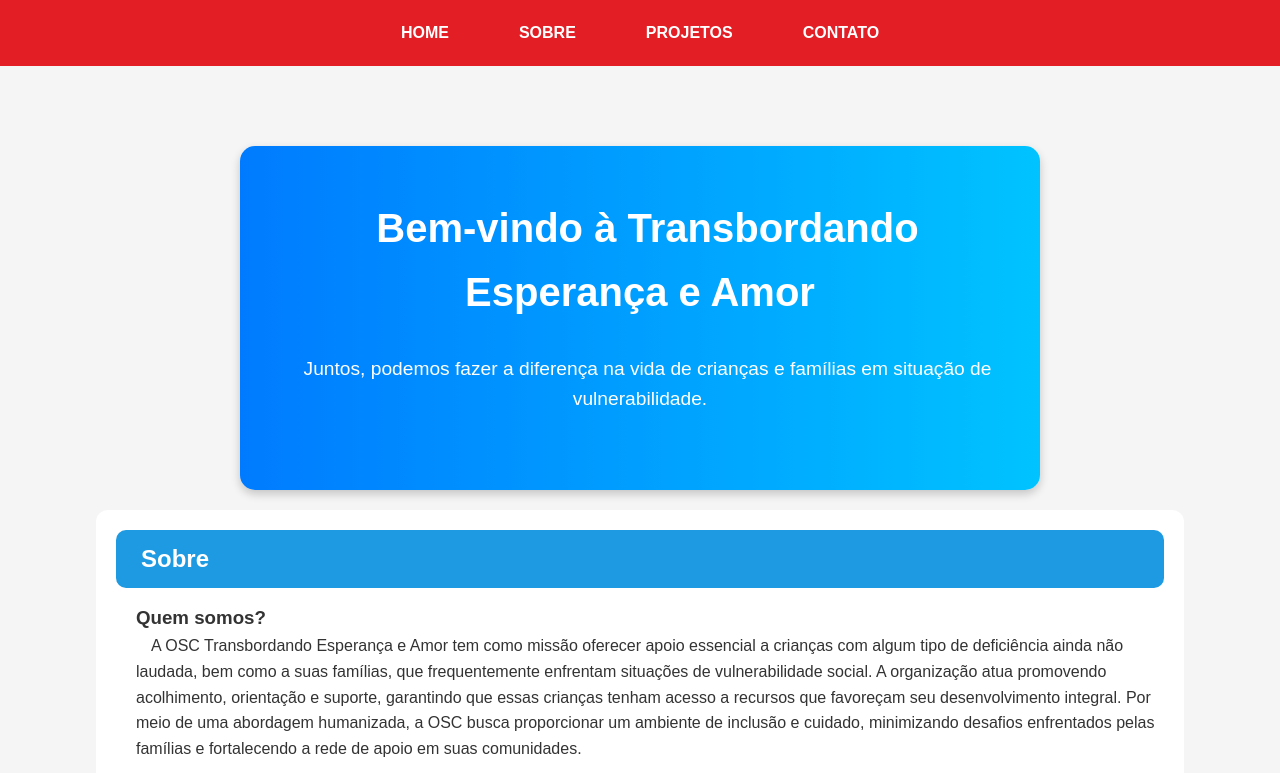
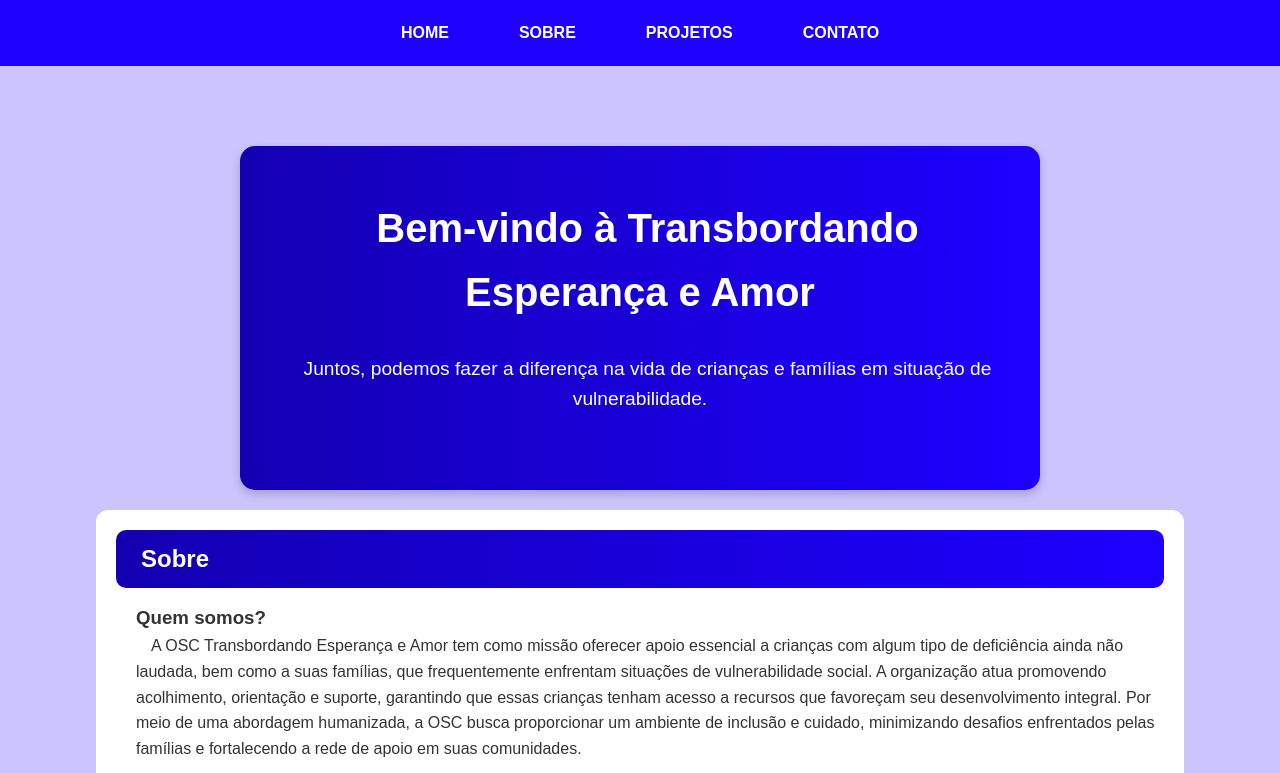
Before and after one commit to vitor007P/Pratica-Extensionista, a plain HTML site: page index.html in a window 1280 px wide. Shown: the top 773 px of the page. Drawn offline with Linux system fonts and the light colour scheme; a script that the page names is missing.

Commit message:
ajuste esquema de cores

```diff
--- a/style.css
+++ b/style.css
@@ -1,8 +1,8 @@
 :root {
-    --cor-background: #f5f5f5;
-    --cor-principal: #E31E25;
-    --cor-secundaria: #E1DA0E;
-    --cor-terciaria: #1E9AE2;
+    --cor-background: #CBC4FF;
+    --cor-principal: #1D00FF;
+    --cor-secundaria: #FFDC00;
+    --cor-terciaria: #1400B2;
     --cor-texto: #333;
     --cor-texto-claro: #ffffff;
     --cor-link-hover: #f1faee;
@@ -58,7 +58,7 @@ header.menu-toggle {
 }
 
 header.azul {
-    background-color: var(--cor-terciaria);
+    background: linear-gradient(to right, var(--cor-terciaria), var(--cor-principal));
 }
 
 
@@ -222,7 +222,7 @@ h3.projetosDisplay {
 }
 
 #inicio {
-    background: linear-gradient(to right, #007bff, #00c3ff);
+    background: linear-gradient(to right, var(--cor-terciaria), var(--cor-principal));
     color: white;
     text-align: center;
     padding: 50px 20px;
```
